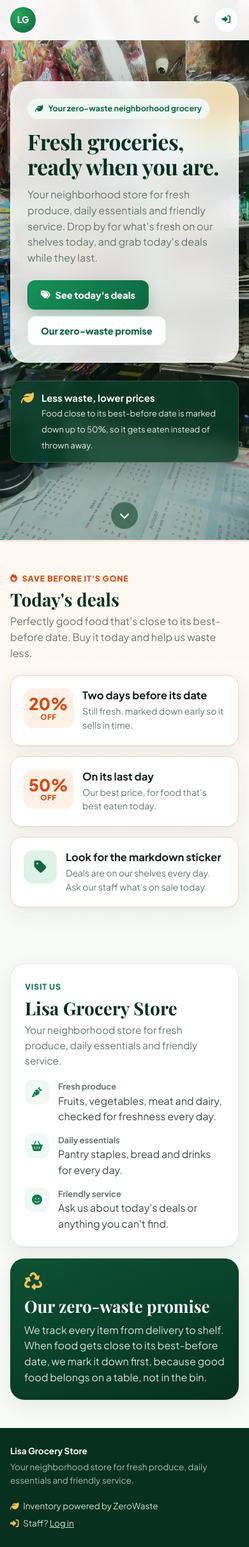
After one commit to h8pawn/zerowaste-inventory, a PHP site: page /front_page.php in a window 390 px wide. The commit adds this page. Shown: the whole page at 64% size. Run offline with PHP 8.4, Linux system fonts and the light colour scheme; data comes from the database, SQL or seed files in the repository; data that the repository does not hold is empty.

Commit message:
Bring back the store front page, without products or orders
front_page.php is again the public page for Lisa Grocery Store, with the
store's own photo (store_background.webp, restored from history) as the
full-screen background and the earlier taglines: the "Fresh groceries"
hero, the store tagline, "Less waste, lower prices", "Save before it's
gone / Today's deals" and "Our zero-waste promise". It lists no items,
prices or stock, and has no basket, reservations or order tracking.
Lines that promised those were reworded.

- Today's deals now explains the in-store markdowns (20% off two days
  before the date, 50% off on the last day) instead of listing products.
- store.css keeps only the theme, header, wallpaper, hero, sections and
  footer; light and dark themes and phone widths work.
- The Store button in the staff top bar and the Store front button on
  the sign-in page link to it again.

Co-Authored-By: Claude Opus 5.5 <noreply@anthropic.com>

```diff
--- /dev/null
+++ b/front_page.php
@@ -0,0 +1,135 @@
+<?php
+// The store's public front page: who we are and how we keep food out of the bin.
+// It shows no products and takes no orders; staff sign in from here.
+require_once __DIR__ . '/includes/app.php';
+require_once __DIR__ . '/includes/layout.php';
+?>
+<!DOCTYPE html>
+<html lang="en">
+<head>
+    <meta charset="UTF-8">
+    <meta name="viewport" content="width=device-width, initial-scale=1.0">
+    <meta name="csrf-token" content="<?= e(csrf_token()) ?>">
+    <meta name="description" content="<?= e(STORE_TAGLINE) ?>">
+    <meta name="color-scheme" content="light dark">
+    <title><?= e(STORE_NAME) ?> — Fresh groceries, less waste</title>
+    <script>
+        // Same theme choice as the staff pages (light, dark, or follow the device).
+        try {
+            var savedTheme = localStorage.getItem('theme');
+            if (savedTheme === 'dark' || savedTheme === 'light') document.documentElement.setAttribute('data-theme', savedTheme);
+        } catch (e) {}
+    </script>
+    <link rel="preconnect" href="https://fonts.googleapis.com">
+    <link rel="preconnect" href="https://fonts.gstatic.com" crossorigin>
+    <link href="https://fonts.googleapis.com/css2?family=Plus+Jakarta+Sans:wght@400;500;600;700;800&family=Playfair+Display:wght@700;800&display=swap" rel="stylesheet">
+    <link rel="stylesheet" href="https://cdnjs.cloudflare.com/ajax/libs/font-awesome/6.5.1/css/all.min.css">
+    <?php // Versioned like the CSS, so a replaced photo shows at once instead of after the browser cache expires. ?>
+    <link rel="preload" as="image" href="<?= e(asset('store_background.webp')) ?>">
+    <style>:root { --wall-photo: url("<?= e(asset('store_background.webp')) ?>"); }</style>
+    <link rel="stylesheet" href="<?= asset('store.css') ?>">
+</head>
+<body>
+    <header class="site-header">
+        <div class="wrap header-row">
+            <a class="logo" href="front_page.php">
+                <span class="logo-mark">LG</span>
+                <span class="logo-text"><?= e(strtoupper(STORE_NAME)) ?></span>
+            </a>
+            <nav class="site-nav" aria-label="Main">
+                <a href="#deals">Deals</a>
+                <a href="#visit">Visit us</a>
+            </nav>
+            <div class="header-actions">
+                <button type="button" class="hbtn hbtn-ghost hbtn-icon" data-theme-toggle aria-label="Switch between light and dark mode" title="Dark mode"><i class="fa-solid fa-moon"></i></button>
+                <a class="hbtn" href="index.php" title="Staff log in"><i class="fa-solid fa-right-to-bracket"></i><span>Log in</span></a>
+            </div>
+        </div>
+    </header>
+
+<main>
+    <section class="hero">
+        <div class="wrap hero-grid">
+            <div class="hero-copy">
+                <span class="kicker"><i class="fa-solid fa-leaf"></i> Your zero-waste neighborhood grocery</span>
+                <h1>Fresh groceries,<br>ready when you are.</h1>
+                <p class="lead"><?= e(STORE_TAGLINE) ?> Drop by for what's fresh on our shelves today, and grab today's deals while they last.</p>
+                <div class="cta-row">
+                    <a class="btn btn-primary" href="#deals"><i class="fa-solid fa-tags"></i> See today's deals</a>
+                    <a class="btn btn-light" href="#visit">Our zero-waste promise</a>
+                </div>
+            </div>
+            <div class="hero-badge">
+                <i class="fa-solid fa-leaf"></i>
+                <div>
+                    <strong>Less waste, lower prices</strong>
+                    <span>Food close to its best-before date is marked down up to 50%, so it gets eaten instead of thrown away.</span>
+                </div>
+            </div>
+        </div>
+        <a class="hero-scroll" href="#deals" aria-label="Scroll down to today's deals"><i class="fa-solid fa-chevron-down"></i></a>
+    </section>
+
+    <section id="deals" class="section section-deals">
+        <div class="wrap">
+            <div class="section-head">
+                <div>
+                    <span class="eyebrow"><i class="fa-solid fa-fire"></i> Save before it's gone</span>
+                    <h2>Today's deals</h2>
+                    <p>Perfectly good food that's close to its best-before date. Buy it today and help us waste less.</p>
+                </div>
+            </div>
+            <div class="deal-tiles">
+                <div class="deal-tile">
+                    <strong>20%<small>off</small></strong>
+                    <div><h3>Two days before its date</h3><p>Still fresh, marked down early so it sells in time.</p></div>
+                </div>
+                <div class="deal-tile">
+                    <strong>50%<small>off</small></strong>
+                    <div><h3>On its last day</h3><p>Our best price, for food that's best eaten today.</p></div>
+                </div>
+                <div class="deal-tile">
+                    <i class="fa-solid fa-tag"></i>
+                    <div><h3>Look for the markdown sticker</h3><p>Deals are on our shelves every day. Ask our staff what's on sale today.</p></div>
+                </div>
+            </div>
+        </div>
+    </section>
+
+    <section id="visit" class="section">
+        <div class="wrap visit-grid">
+            <div class="visit-card">
+                <span class="eyebrow">Visit us</span>
+                <h2><?= e(STORE_NAME) ?></h2>
+                <p><?= e(STORE_TAGLINE) ?></p>
+                <ul class="visit-list">
+                    <li><i class="fa-solid fa-carrot"></i><div><strong>Fresh produce</strong>Fruits, vegetables, meat and dairy, checked for freshness every day.</div></li>
+                    <li><i class="fa-solid fa-basket-shopping"></i><div><strong>Daily essentials</strong>Pantry staples, bread and drinks for every day.</div></li>
+                    <li><i class="fa-solid fa-face-smile"></i><div><strong>Friendly service</strong>Ask us about today's deals or anything you can't find.</div></li>
+                </ul>
+            </div>
+            <div class="mission-card">
+                <i class="fa-solid fa-recycle"></i>
+                <h3>Our zero-waste promise</h3>
+                <p>We track every item from delivery to shelf. When food gets close to its best-before date, we mark it down first, because good food belongs on a table, not in the bin.</p>
+            </div>
+        </div>
+    </section>
+</main>
+
+    <footer class="site-footer">
+        <div class="wrap footer-row">
+            <div>
+                <strong><?= e(STORE_NAME) ?></strong>
+                <p><?= e(STORE_TAGLINE) ?></p>
+            </div>
+            <div class="footer-meta">
+                <span><i class="fa-solid fa-leaf"></i> Inventory powered by ZeroWaste</span>
+                <span><i class="fa-solid fa-right-to-bracket"></i> Staff? <a href="index.php">Log in</a></span>
+            </div>
+        </div>
+    </footer>
+
+    <script src="<?= asset('app.js') ?>"></script>
+</body>
+</html>
--- a/includes/layout.php
+++ b/includes/layout.php
@@ -6,6 +6,7 @@ require_once __DIR__ . '/deliveries.php';
 const APP_NAME = 'ZeroWaste';
 const APP_TAGLINE = 'Lisa Grocery · Ops';
 const STORE_NAME = 'Lisa Grocery Store';
+const STORE_TAGLINE = 'Your neighborhood store for fresh produce, daily essentials and friendly service.';
 
 // Markup on the purchase price for items without their own selling price.
 const DEFAULT_MARKUP_PERCENT = 25;
@@ -131,6 +132,7 @@ function render_shell_start(array $user, string $title, string $active): void {
             <button class="pill-btn" type="button" data-theme-toggle title="Toggle dark mode">
                 <i class="fa-solid fa-moon"></i><span class="hide-sm">Theme</span>
             </button>
+            <a class="pill-btn hide-sm" href="front_page.php"><i class="fa-solid fa-store"></i>Store</a>
             <span class="user-pill" title="<?= e($user['email']) ?>">
                 <span class="avatar"><?= e($initial) ?></span>
                 <span class="hide-sm"><?= e($user['username']) ?></span>
--- a/index.php
+++ b/index.php
@@ -19,7 +19,7 @@ if ($noUsersYet && !$flashes) {
 render_head('Sign in', 'auth-body');
 ?>
     <section class="auth-hero">
-        <a class="brand" href="index.php">
+        <a class="brand" href="front_page.php">
             <span class="brand-logo">ZW</span>
             <span class="brand-text">
                 <strong><?= strtoupper(APP_NAME) ?></strong>
@@ -41,6 +41,7 @@ render_head('Sign in', 'auth-body');
     <section class="auth-panel">
         <div class="auth-card">
             <div class="auth-top">
+                <a href="front_page.php" class="btn btn-sm"><i class="fa-solid fa-store"></i> Store front</a>
                 <button type="button" class="btn btn-sm" data-theme-toggle title="Toggle dark mode"><i class="fa-solid fa-moon"></i></button>
             </div>
 
--- /dev/null
+++ b/store.css
@@ -0,0 +1,224 @@
+/* =========================================================
+   Lisa Grocery Store — public front page
+   ========================================================= */
+
+:root {
+    --g-950: #06301f;
+    --g-900: #0a3f29;
+    --g-800: #0c5234;
+    --g-700: #0f6640;
+    --g-600: #127a4c;
+    --g-500: #16925b;
+    --g-100: #dff2e8;
+    --g-50: #f0f8f3;
+    --sun: #f6c453;
+    --deal: #d9480f;
+    --deal-bg: #fff0e6;
+    --ink: #142017;
+    --ink-2: #3b4a41;
+    --muted: #66766d;
+    --line: #e2ebe5;
+    --bg: #f7faf6;
+    --card: #ffffff;
+    --radius: 18px;
+    --shadow: 0 1px 2px rgba(16, 60, 39, .05), 0 10px 30px rgba(16, 60, 39, .08);
+    --font: "Plus Jakarta Sans", system-ui, -apple-system, "Segoe UI", sans-serif;
+    --serif: "Playfair Display", Georgia, serif;
+
+    /* Theme tokens: everything below is redefined for dark mode. */
+    --title: #06301f;
+    --accent: #127a4c;
+    --accent-ink: #0f6640;
+    --header-bg: rgba(255, 255, 255, .92);
+    --deal-wash: #fff7ef;
+    --deal-line: #f7d2b8;
+    --wall-veil: linear-gradient(180deg, rgba(6, 48, 31, .16) 0%, rgba(6, 48, 31, .36) 100%);
+    color-scheme: light;
+}
+
+/* Dark mode: follows the device unless the visitor picked light or dark with the moon button. */
+@media (prefers-color-scheme: dark) {
+    :root:not([data-theme="light"]) {
+        --g-50: #13241b; --g-100: #183526;
+        --deal: #ff8a4c; --deal-bg: #3a1f10;
+        --ink: #e4eee8; --ink-2: #c2d0c8; --muted: #8fa399; --line: #22342a; --bg: #0c1511; --card: #121e18;
+        --shadow: 0 1px 2px rgba(0, 0, 0, .3), 0 10px 30px rgba(0, 0, 0, .3);
+        --title: #d9f2e4; --accent: #5fd199; --accent-ink: #7fdcaa;
+        --header-bg: rgba(12, 21, 17, .9);
+        --deal-wash: #1c1510; --deal-line: #5a3418;
+        --wall-veil: linear-gradient(180deg, rgba(5, 14, 10, .40) 0%, rgba(5, 14, 10, .68) 100%);
+        color-scheme: dark;
+    }
+}
+:root[data-theme="dark"] {
+    --g-50: #13241b; --g-100: #183526;
+    --deal: #ff8a4c; --deal-bg: #3a1f10;
+    --ink: #e4eee8; --ink-2: #c2d0c8; --muted: #8fa399; --line: #22342a; --bg: #0c1511; --card: #121e18;
+    --shadow: 0 1px 2px rgba(0, 0, 0, .3), 0 10px 30px rgba(0, 0, 0, .3);
+    --title: #d9f2e4; --accent: #5fd199; --accent-ink: #7fdcaa;
+    --header-bg: rgba(12, 21, 17, .9);
+    --deal-wash: #1c1510; --deal-line: #5a3418;
+    --wall-veil: linear-gradient(180deg, rgba(5, 14, 10, .40) 0%, rgba(5, 14, 10, .68) 100%);
+    color-scheme: dark;
+}
+
+*, *::before, *::after { box-sizing: border-box; }
+html { scroll-behavior: smooth; scroll-padding-top: 84px; }
+body { margin: 0; font-family: var(--font); color: var(--ink); background: var(--bg); line-height: 1.55; -webkit-font-smoothing: antialiased; }
+/* Short pages still fill the screen, so the footer always sits at the bottom. */
+body { min-height: 100vh; min-height: 100dvh; display: flex; flex-direction: column; }
+body > main { flex: 1 0 auto; }
+a { color: var(--accent); }
+h1, h2, h3 { margin: 0; line-height: 1.15; }
+.wrap { width: min(1200px, calc(100% - 32px)); margin: 0 auto; }
+
+/* ---------- Buttons ---------- */
+.btn {
+    display: inline-flex; align-items: center; justify-content: center; gap: 8px;
+    height: 46px; padding: 0 20px; border-radius: 12px; border: 1px solid transparent;
+    font: inherit; font-size: 14.5px; font-weight: 800; text-decoration: none; cursor: pointer;
+    transition: transform .1s ease, box-shadow .2s ease, background .2s ease;
+}
+.btn:active { transform: translateY(1px); }
+.btn-primary { background: linear-gradient(135deg, var(--g-500), var(--g-700)); color: #fff; box-shadow: 0 10px 22px rgba(18, 122, 76, .28); }
+.btn-primary:hover { box-shadow: 0 12px 26px rgba(18, 122, 76, .36); }
+.btn-light { background: var(--card); color: var(--accent-ink); border-color: var(--line); }
+.btn-light:hover { border-color: var(--g-500); }
+:focus-visible { outline: 3px solid rgba(22, 146, 91, .4); outline-offset: 2px; }
+
+/* ---------- Header ---------- */
+.site-header { position: sticky; top: 0; z-index: 50; background: var(--header-bg); backdrop-filter: blur(10px); border-bottom: 1px solid var(--line); }
+.header-row { display: flex; align-items: center; gap: 20px; height: 68px; }
+.logo { display: flex; align-items: center; gap: 10px; text-decoration: none; color: var(--title); flex-shrink: 0; }
+.logo-mark {
+    width: 40px; height: 40px; border-radius: 50%; display: grid; place-items: center;
+    background: radial-gradient(circle at 30% 30%, #2aa55d, var(--g-700)); color: #fff; font-weight: 800; font-size: 14px;
+}
+.logo-text { font-weight: 800; letter-spacing: .6px; font-size: 15px; }
+.site-nav { display: flex; gap: 4px; margin-left: 8px; }
+.site-nav a { padding: 8px 12px; border-radius: 10px; color: var(--ink-2); text-decoration: none; font-weight: 700; font-size: 14px; white-space: nowrap; }
+.site-nav a:hover { background: var(--g-50); color: var(--accent-ink); }
+.header-actions { margin-left: auto; display: flex; align-items: center; gap: 8px; }
+.hbtn {
+    position: relative; display: inline-flex; align-items: center; gap: 8px; height: 40px; padding: 0 14px;
+    border-radius: 999px; border: 1px solid var(--line); background: var(--card); color: var(--accent-ink);
+    font: inherit; font-size: 13.5px; font-weight: 800; text-decoration: none; cursor: pointer; white-space: nowrap;
+}
+.hbtn-icon { width: 40px; padding: 0; justify-content: center; }
+.hbtn:hover { border-color: var(--g-500); }
+.hbtn-primary { background: var(--g-700); border-color: var(--g-700); color: #fff; }
+.hbtn-primary:hover { background: var(--g-600); }
+.hbtn-ghost { border-color: transparent; background: transparent; color: var(--muted); }
+
+/* ---------- Wallpaper ----------
+   The store photo fills the whole screen behind the page and stays put while it scrolls.
+   (Fixed layers instead of background-attachment: fixed, which phones ignore.)
+   A veil on top keeps it from fighting the content; sections below the hero are see-through sheets. */
+body::before {
+    content: ""; position: fixed; inset: 0; z-index: -2;
+    background: #0a3f29 var(--wall-photo, url("store_background.webp")) center / cover no-repeat;
+}
+body::after { content: ""; position: fixed; inset: 0; z-index: -1; background: var(--wall-veil); }
+
+/* ---------- Hero (first screen: the wallpaper with the headline on a glass panel) ---------- */
+.hero {
+    position: relative; display: flex; align-items: center;
+    min-height: calc(100vh - 68px); min-height: calc(100svh - 68px);
+    padding: 44px 0 84px;
+}
+.hero-grid { display: grid; grid-template-columns: minmax(0, 640px) minmax(0, 1fr); gap: 28px; align-items: end; }
+.hero-copy {
+    position: relative; overflow: hidden; border-radius: 26px; padding: clamp(26px, 4vw, 46px);
+    background: var(--card);
+    background: color-mix(in srgb, var(--card) 84%, transparent);
+    border: 1px solid color-mix(in srgb, var(--card) 55%, transparent);
+    -webkit-backdrop-filter: blur(18px) saturate(1.2); backdrop-filter: blur(18px) saturate(1.2);
+    box-shadow: 0 24px 60px rgba(0, 0, 0, .28);
+}
+.hero-copy::before {
+    content: ""; position: absolute; top: -100px; right: -100px; width: 240px; height: 240px; border-radius: 50%;
+    background: radial-gradient(circle, rgba(246, 196, 83, .38), transparent 65%);
+}
+.kicker { position: relative; display: inline-flex; align-items: center; gap: 8px; background: var(--g-50); color: var(--accent-ink); font-size: 12.5px; font-weight: 700; padding: 6px 12px; border-radius: 999px; }
+.hero h1 { font-family: var(--serif); font-size: clamp(34px, 4.6vw, 58px); color: var(--title); margin: 16px 0 12px; letter-spacing: -.5px; }
+.lead { color: var(--muted); font-size: 16px; max-width: 54ch; margin: 0 0 22px; }
+.cta-row { display: flex; flex-wrap: wrap; gap: 10px; }
+.hero-badge {
+    justify-self: end; max-width: 400px; display: flex; gap: 12px; align-items: flex-start;
+    background: rgba(10, 63, 41, .82); color: #fff; padding: 14px 16px; border-radius: 16px;
+    border: 1px solid rgba(255, 255, 255, .16);
+    -webkit-backdrop-filter: blur(10px); backdrop-filter: blur(10px);
+    box-shadow: 0 16px 40px rgba(0, 0, 0, .25);
+}
+.hero-badge i { font-size: 20px; color: var(--sun); margin-top: 2px; }
+.hero-badge strong { display: block; font-size: 15px; }
+.hero-badge span { font-size: 13px; opacity: .9; }
+.hero-scroll {
+    position: absolute; left: 50%; bottom: 22px; margin-left: -22px; width: 44px; height: 44px; border-radius: 50%;
+    display: grid; place-items: center; color: #fff; text-decoration: none;
+    background: rgba(10, 63, 41, .55); border: 1px solid rgba(255, 255, 255, .45);
+    -webkit-backdrop-filter: blur(8px); backdrop-filter: blur(8px);
+    animation: nudge 1.8s ease-in-out infinite;
+}
+.hero-scroll:hover { background: rgba(10, 63, 41, .8); }
+@keyframes nudge { 50% { transform: translateY(6px); } }
+@media (prefers-reduced-motion: reduce) { .hero-scroll { animation: none; } }
+
+/* ---------- Sections (see-through sheets over the wallpaper) ---------- */
+.section { padding: 44px 0; background: var(--bg); background: color-mix(in srgb, var(--bg) 88%, transparent); }
+.section-head { display: flex; align-items: flex-end; justify-content: space-between; gap: 16px; margin-bottom: 22px; }
+.eyebrow { display: inline-flex; align-items: center; gap: 7px; font-size: 12.5px; font-weight: 800; letter-spacing: .8px; text-transform: uppercase; color: var(--accent); }
+.section-head h2, .visit-card h2 { font-family: var(--serif); font-size: clamp(28px, 3.2vw, 38px); color: var(--title); margin: 6px 0 6px; }
+.section-head p { margin: 0; color: var(--muted); max-width: 62ch; }
+.section-deals { background: linear-gradient(180deg, var(--deal-wash) 0%, var(--bg) 100%); border-top: 1px solid var(--deal-line); }
+.section-deals { background: linear-gradient(180deg, color-mix(in srgb, var(--deal-wash) 92%, transparent) 0%, color-mix(in srgb, var(--bg) 88%, transparent) 100%); }
+.section-deals .eyebrow { color: var(--deal); }
+
+/* ---------- Deals: how the markdowns work ---------- */
+.deal-tiles { display: grid; grid-template-columns: repeat(3, minmax(0, 1fr)); gap: 16px; }
+.deal-tile { display: flex; gap: 14px; align-items: flex-start; background: var(--card); border: 1px solid var(--deal-line); border-radius: var(--radius); padding: 20px; box-shadow: var(--shadow); }
+.deal-tile > strong { flex-shrink: 0; min-width: 78px; text-align: center; font-size: 26px; font-weight: 800; color: var(--deal); background: var(--deal-bg); border-radius: 14px; padding: 10px 8px; line-height: 1.1; }
+.deal-tile > strong small { display: block; font-size: 11.5px; font-weight: 800; letter-spacing: .6px; text-transform: uppercase; }
+.deal-tile > i { flex-shrink: 0; width: 52px; height: 52px; display: grid; place-items: center; font-size: 22px; color: var(--accent-ink); background: var(--g-100); border-radius: 14px; }
+.deal-tile h3 { font-size: 16.5px; margin: 2px 0 4px; color: var(--ink); }
+.deal-tile p { margin: 0; color: var(--muted); font-size: 14px; }
+
+/* ---------- Visit ---------- */
+.visit-grid { display: grid; grid-template-columns: 1.2fr .8fr; gap: 18px; }
+.visit-card, .mission-card { background: var(--card); border: 1px solid var(--line); border-radius: 22px; padding: 28px; box-shadow: var(--shadow); }
+.visit-card p { margin: 0; color: var(--muted); font-size: 15.5px; max-width: 56ch; }
+.visit-list { list-style: none; margin: 18px 0 0; padding: 0; display: flex; flex-direction: column; gap: 14px; }
+.visit-list li { display: flex; gap: 14px; align-items: flex-start; }
+.visit-list li > div { flex: 1; min-width: 0; color: var(--ink-2); }
+.visit-list i { width: 38px; height: 38px; flex-shrink: 0; border-radius: 12px; display: grid; place-items: center; background: var(--g-50); color: var(--accent); }
+.visit-list strong { display: block; font-size: 13px; color: var(--muted); }
+.mission-card { background: linear-gradient(160deg, var(--g-800), var(--g-950)); color: #eaf6ef; border: 0; display: flex; flex-direction: column; gap: 10px; }
+.mission-card > i { font-size: 28px; color: var(--sun); }
+.mission-card h3 { font-family: var(--serif); font-size: 26px; color: #fff; }
+.mission-card p { margin: 0; opacity: .9; }
+
+/* ---------- Footer ---------- */
+.site-footer { background: var(--g-950); color: #cfe3d7; padding: 26px 0; }
+.footer-row { display: flex; justify-content: space-between; gap: 20px; flex-wrap: wrap; font-size: 13.5px; }
+.footer-row p { margin: 4px 0 0; opacity: .8; max-width: 52ch; }
+.footer-row strong { color: #fff; }
+.footer-meta { display: flex; flex-direction: column; gap: 6px; }
+.footer-meta i { width: 18px; color: var(--sun); }
+.footer-meta a { color: #cfe3d7; }
+
+/* ---------- Responsive ---------- */
+@media (max-width: 980px) {
+    .site-nav { display: none; }
+    .hero-grid, .visit-grid { grid-template-columns: 1fr; }
+    .hero-badge { justify-self: stretch; max-width: none; }
+    .deal-tiles { grid-template-columns: 1fr; }
+}
+@media (max-width: 640px) {
+    .header-row { gap: 10px; height: 62px; }
+    .logo-text, .hbtn span { display: none; }
+    .header-actions { gap: 6px; }
+    .hbtn { padding: 0 12px; }
+    .hbtn-icon { width: 40px; padding: 0; }
+    .hero { min-height: calc(100vh - 62px); min-height: calc(100svh - 62px); padding: 22px 0 80px; }
+    .visit-card, .mission-card { padding: 22px; }
+}
--- a/style.css
+++ b/style.css
@@ -916,7 +916,7 @@ a.stat:hover { border-color: var(--g-400); }
 .auth-card { width: 100%; max-width: 400px; }
 .auth-card h2 { font-size: 24px; font-weight: 800; color: var(--title); }
 .auth-card .page-sub { margin-bottom: 22px; }
-.auth-top { display: flex; justify-content: flex-end; align-items: center; margin-bottom: 36px; }
+.auth-top { display: flex; justify-content: space-between; align-items: center; margin-bottom: 36px; }
 .auth-top .btn { border-radius: 999px; }
 .auth-switch { margin-top: 16px; text-align: center; font-size: 13px; color: var(--muted); }
 .auth-switch button { border: 0; background: none; color: var(--g-600); font: inherit; font-weight: 700; cursor: pointer; padding: 0; }
```
Also changed, not shown: docs/USER_GUIDE.md (+1 -1 lines), README.md, store_background.webp (added).
